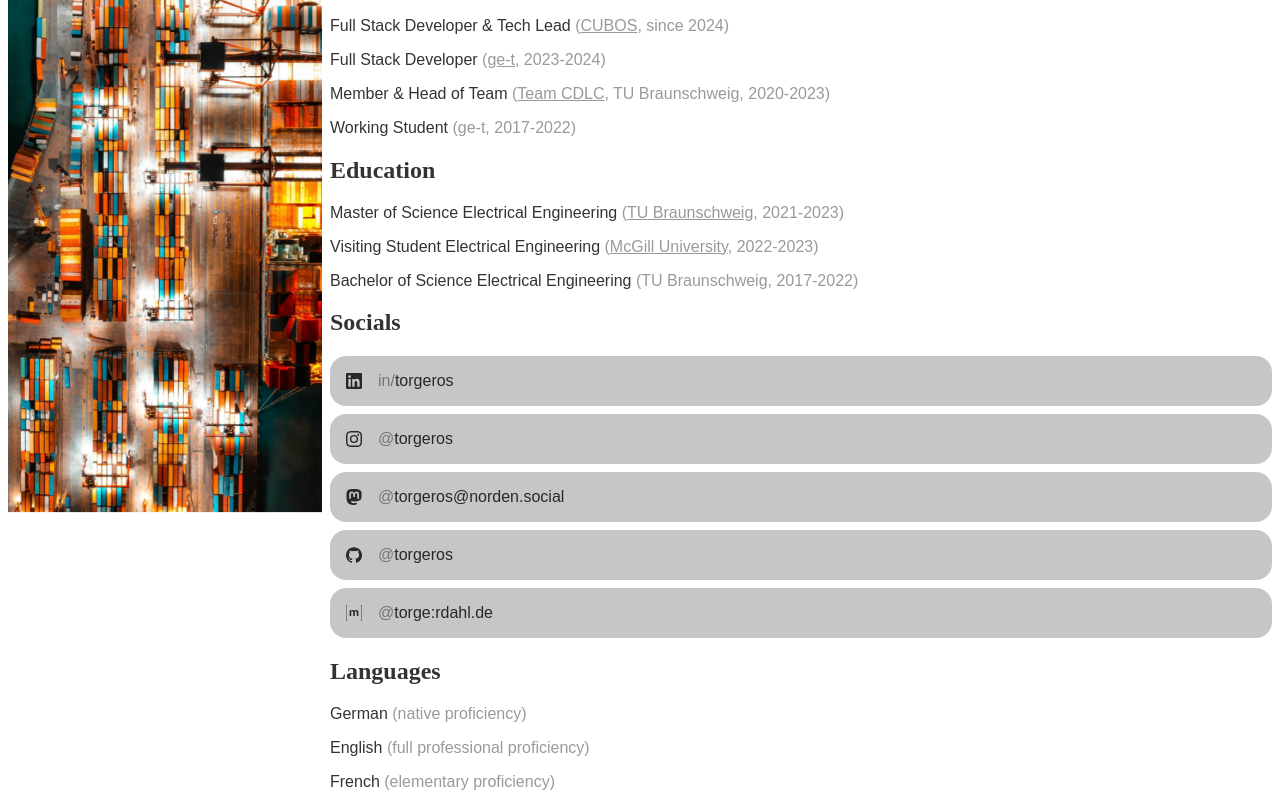
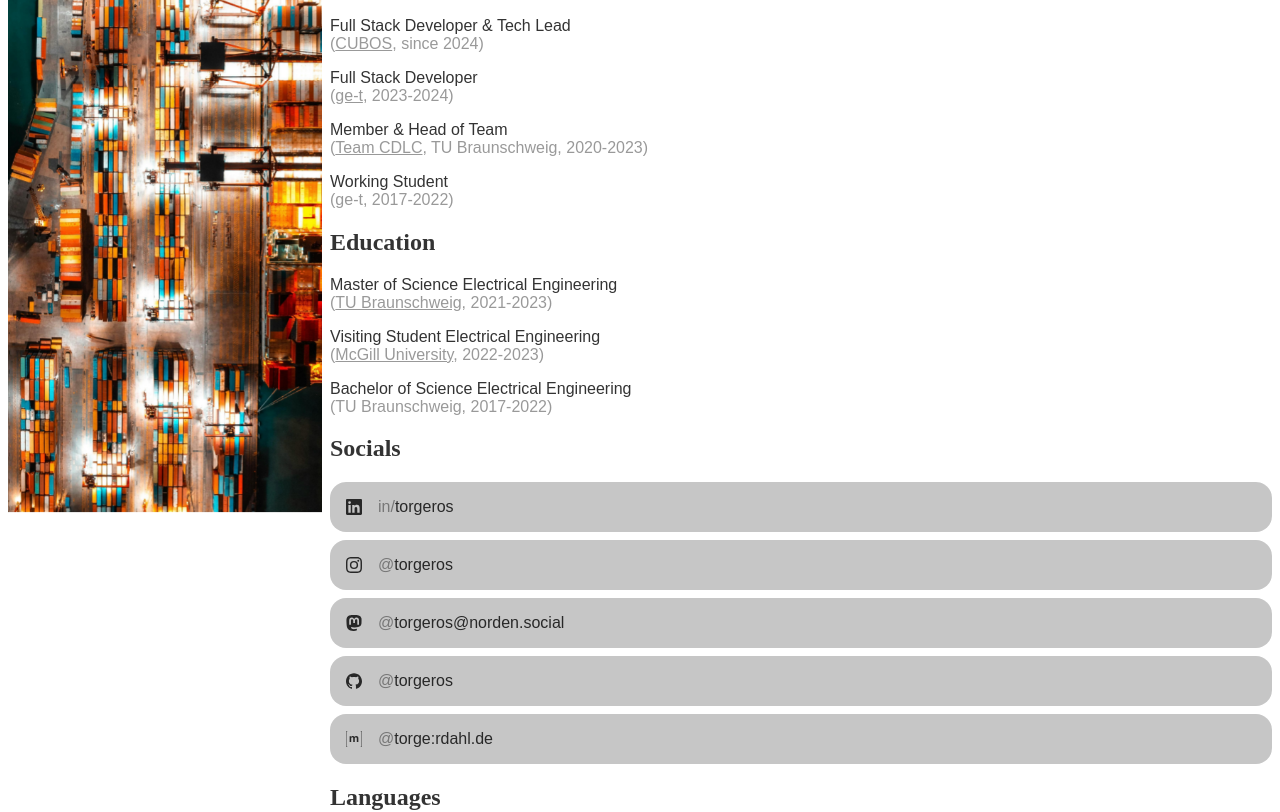
Before and after one commit to rdahl-de/torge, a Nuxt app: page / in a window 1280 px wide. Shown: the part 280-1092 px from the top of the page. Built offline with nearby package versions, Linux system fonts and the light colour scheme.

Commit message:
reformat cv entries, insert wbr in mastodon uname

```diff
--- /dev/null
+++ b/components/CvEntry.vue
@@ -0,0 +1,13 @@
+<template>
+  <p class="cventry">
+    <slot />
+  </p>
+</template>
+
+<style>
+.cventry {
+  display: flex;
+  flex-direction: column;
+  flex-wrap: wrap;
+}
+</style>
--- a/pages/index.vue
+++ b/pages/index.vue
@@ -16,36 +16,36 @@
     Always up for a coffee.
   </p>
   <Section name="Experience">
-    <p>
+    <CvEntry>
       Full Stack Developer & Tech Lead
       <At><a href="https://www.cubos.com/">CUBOS</a>, since 2024</At>
-    </p>
-    <p>
+    </CvEntry>
+    <CvEntry>
       Full Stack Developer
       <At><a href="https://ge-t.de/">ge-t</a>, 2023-2024</At>
-    </p>
-    <p>
+    </CvEntry>
+    <CvEntry>
       Member & Head of Team
       <At><a href="https://www.tu-braunschweig.de/carolo-cup">Team CDLC</a>, TU Braunschweig, 2020-2023</At>
-    </p>
-    <p>
+    </CvEntry>
+    <CvEntry>
       Working Student
       <At>ge-t, 2017-2022</At>
-    </p>
+    </CvEntry>
   </Section>
   <Section name="Education">
-    <p>
+    <CvEntry>
       Master of Science Electrical Engineering
       <At><a href="https://www.tu-braunschweig.de/">TU Braunschweig</a>, 2021-2023</At>
-    </p>
-    <p>
+    </CvEntry>
+    <CvEntry>
       Visiting Student Electrical Engineering
       <At><a href="https://www.mcgill.ca/">McGill University</a>, 2022-2023</At>
-    </p>
-    <p>
+    </CvEntry>
+    <CvEntry>
       Bachelor of Science Electrical Engineering
       <At>TU Braunschweig, 2017-2022</At>
-    </p>
+    </CvEntry>
   </Section>
   <Section name="Socials">
     <CardCollection>
@@ -56,8 +56,7 @@
         torgeros
       </SocialCard>
       <SocialCard icon="simple-icons:mastodon" url="https://norden.social/@torgeros">
-        <!--zero width space for breaking-->
-        torgeros<span />@norden.social
+        torgeros<wbr>@norden.social
       </SocialCard>
       <SocialCard icon="simple-icons:github" url="https://github.com/torgeros">
         torgeros
@@ -68,14 +67,14 @@
     </CardCollection>
   </Section>
   <Section name="Languages">
-    <p>
+    <CvEntry>
       German <At>native proficiency</At>
-    </p>
-    <p>
+    </CvEntry>
+    <CvEntry>
       English <At>full professional proficiency</At>
-    </p>
-    <p>
+    </CvEntry>
+    <CvEntry>
       French <At>elementary proficiency</At>
-    </p>
+    </CvEntry>
   </Section>
 </template>
```
